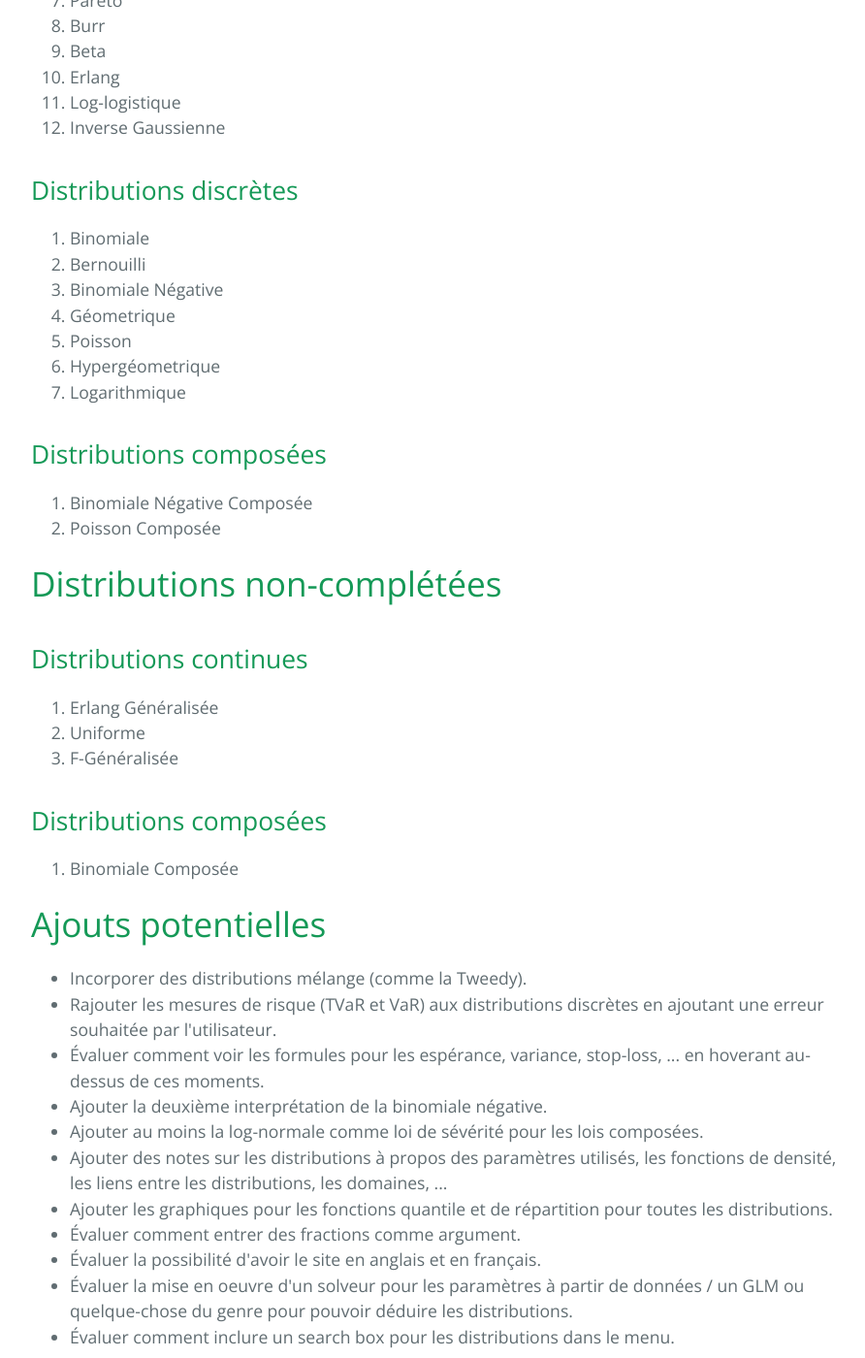
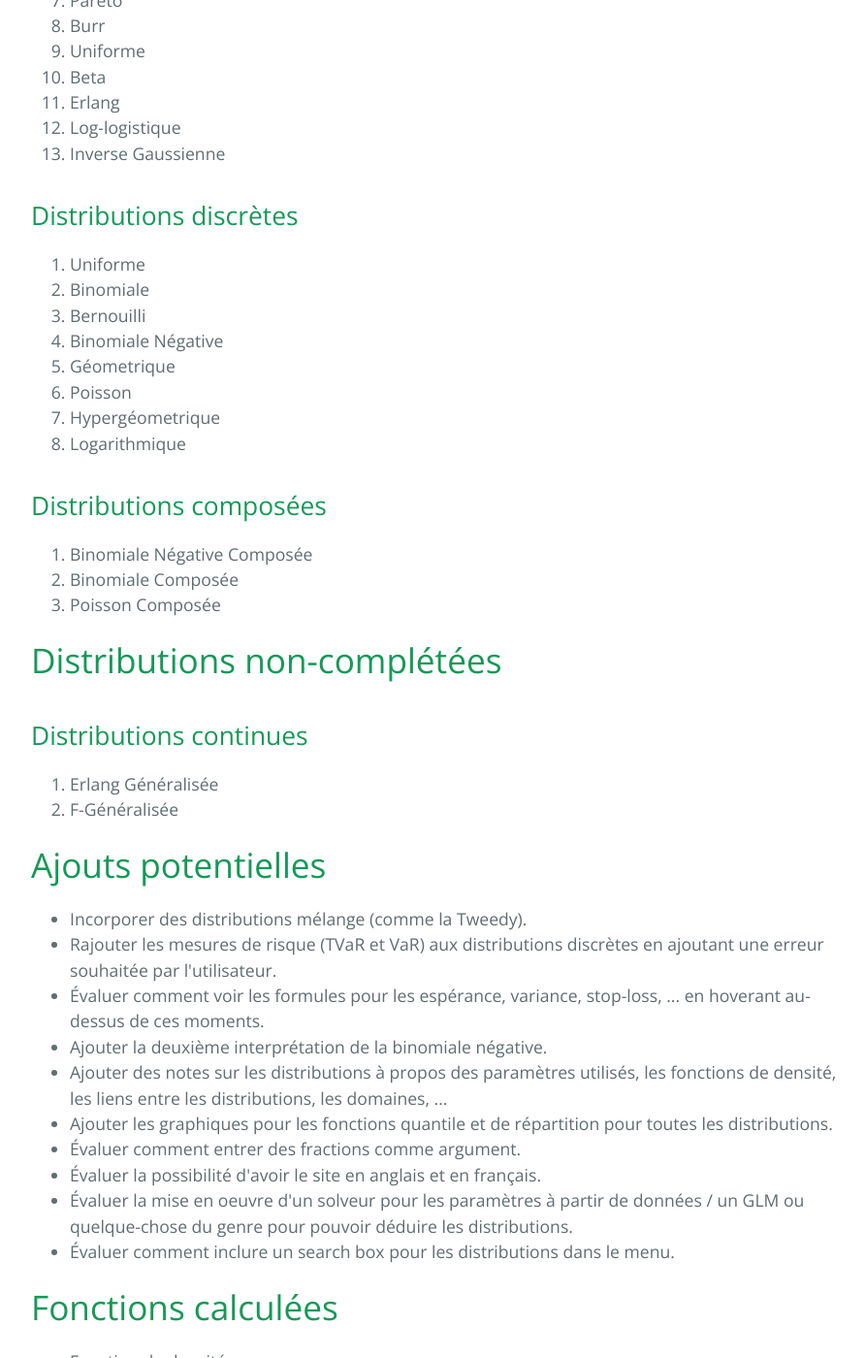
Before and after one commit to alec42/distributacalcul, a Jekyll site: the page built from docs/index.html, in a window 1280 px wide and 1400 px high, scrolled down 850 px. Shown: the whole window at 97% size, without its empty margins (192-1084 px from the left). Built offline with Jekyll 4.4.1, drawn with Linux system fonts in a browser that asks for light colours; the list of posts is cut into pages by our own code.

Commit message:
Update site web
+ Update lois complétés et à faire?

```diff
--- a/docs/index.html
+++ b/docs/index.html
@@ -27,6 +27,7 @@ title: {{ site.name }}
 		      <li>Weibull</li>
 		      <li>Pareto</li>
 		      <li>Burr</li>
+		      <li>Uniforme</li>
 		      <li>Beta</li>
 		      <li>Erlang</li>
 		      <li>Log-logistique</li>
@@ -34,6 +35,7 @@ title: {{ site.name }}
 	    	</ol>
 	  	<h2>Distributions discrètes</h2>
 	    <ol>
+	      <li>Uniforme</li>
 	      <li>Binomiale</li>
 	      <li>Bernouilli</li>
 	      <li>Binomiale Négative</li>
@@ -53,12 +56,7 @@ title: {{ site.name }}
 	<h2>Distributions continues</h2>
 	   	<ol>
 	   		<li>Erlang Généralisée</li>
-			<li>Uniforme</li>
 			<li>F-Généralisée</li>
-		</ol>
-	<h2>Distributions composées</h2>
-	   	<ol>
-			<li>Binomiale Composée</li>
 		</ol>
   </section>
   <section id="section-3">
@@ -68,7 +66,6 @@ title: {{ site.name }}
 			<li>Rajouter les mesures de risque (TVaR et VaR) aux distributions discrètes en ajoutant une erreur souhaitée par l'utilisateur.</li>
 			<li>Évaluer comment voir les formules pour les espérance, variance, stop-loss, ... en hoverant au-dessus de ces moments.</li>
 			<li>Ajouter la deuxième interprétation de la binomiale négative.</li>
-			<li>Ajouter au moins la log-normale comme loi de sévérité pour les lois composées.</li>
 			<li>Ajouter des notes sur les distributions à propos des paramètres utilisés, les fonctions de densité, les liens entre les distributions, les domaines, ...</li>
 			<li>Ajouter les graphiques pour les fonctions quantile et de répartition pour toutes les distributions.</li>
 			<li>Évaluer comment entrer des fractions comme argument.</li>
```
Also changed, not shown: other parts of docs/index.html (+1 -0 lines), Ressources/laws to do.png (deleted).
